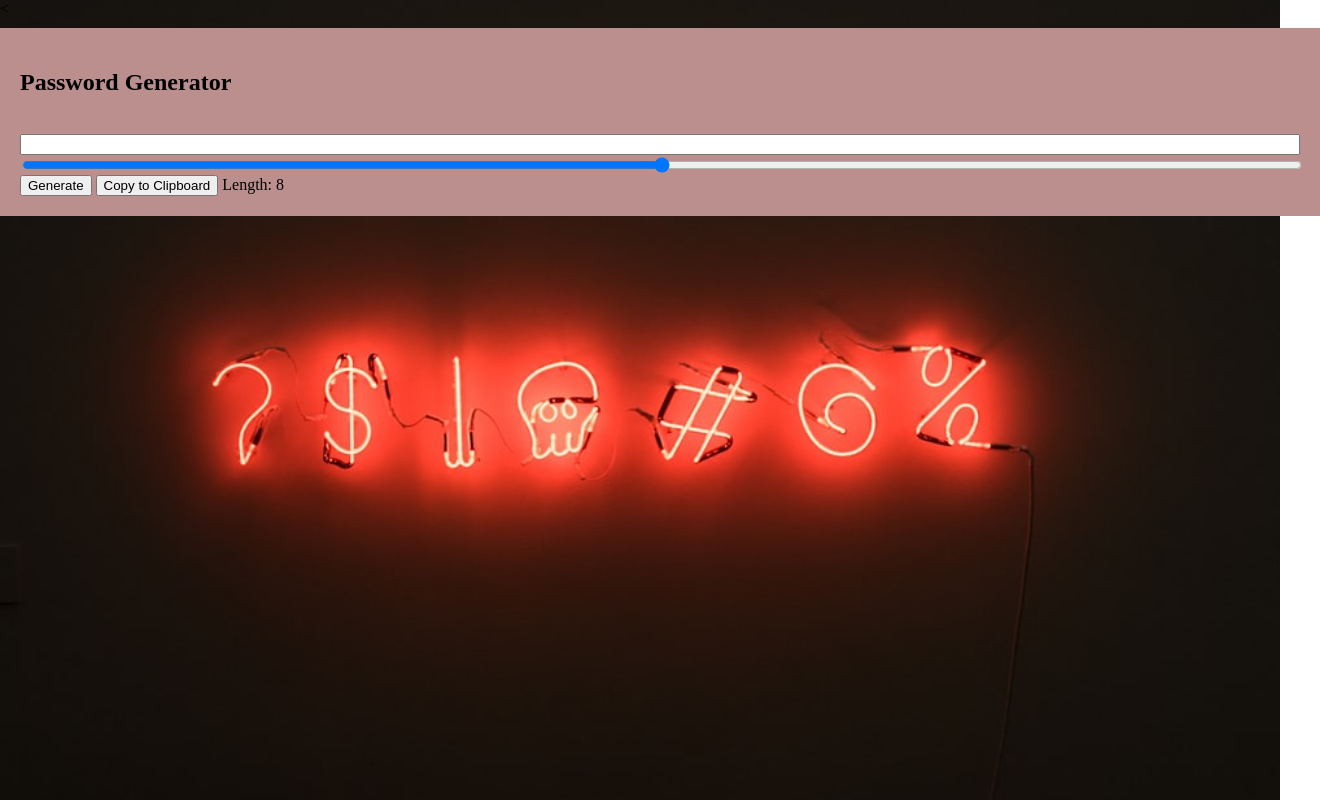
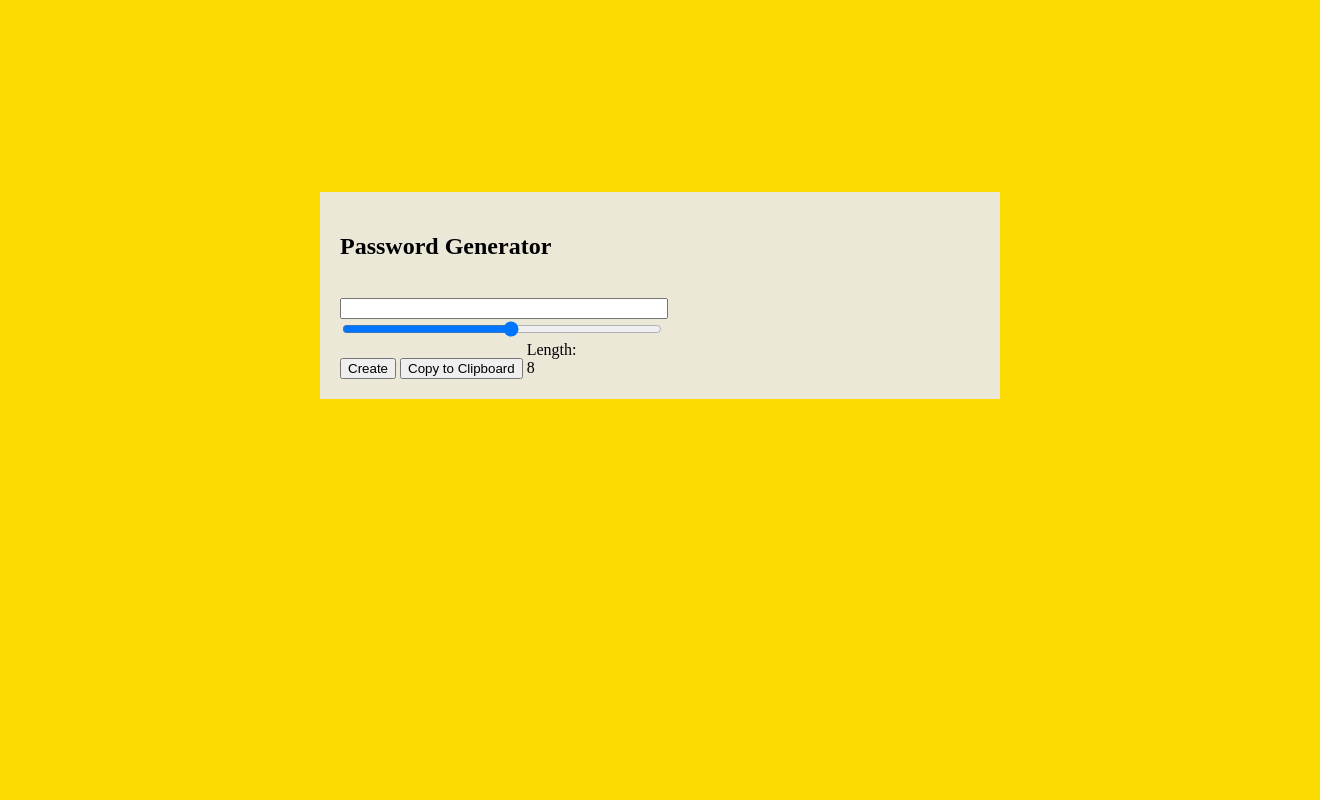
Before and after one commit to cheyennehunt99/password-generator, a plain HTML site: page index.html in a window 1280 px wide. Shown: the whole page, 1320 px wide, since content can reach past the window. Drawn offline with Linux system fonts and the light colour scheme.

Commit message:
updating code

```diff
--- a/index.html
+++ b/index.html
@@ -1,4 +1,4 @@
-<<!DOCTYPE html>
+<!DOCTYPE html>
 <html lang="en">
 <head>
     <meta charset="UTF-8">
@@ -28,9 +28,9 @@
                     <br />
                     <input type="text" id="display">
                     <br />
-                    <input type="range" min="8" max="160" name="slider" id="slider">
+                    <input type="range" min="8" max="25" name="slider" id="slider">
                     <br />
-                    <button onclick="generate()">Generate</button>
+                    <button onclick="generate()">Create</button>
                     <button onclick="copyPassword()">Copy to Clipboard</button>
                     <div id="length"></div>
                 </div>
--- a/style.css
+++ b/style.css
@@ -1,28 +1,29 @@
 body {
     margin: 0;
     padding: 0;
-    background: url('img/password.jpg');
+    background-color: #fcdb03;
     background-repeat: no-repeat;
     background-size: cover;
     background-position: center;
   }
 .content{
-    margin-top: 10px;
-    margin-bottom: 10px;
-    background-color: rosybrown;
+    margin-left: 25%;
+    margin-top: 15%;
+    /* margin-bottom: ; */
+    background-color: #ebe8d8;
     padding: 20px;
-    width: 100%;
+    width: 50%;
 }
 
 #display{
-    width: 100%;
+    width: 50%;
 }
 
 #slider{
-    width: 100%;
+    width: 50%;
 }
 
 #length{
     display: inline-block;
-    width: 100px;
+    width: 50px;
 }
```
